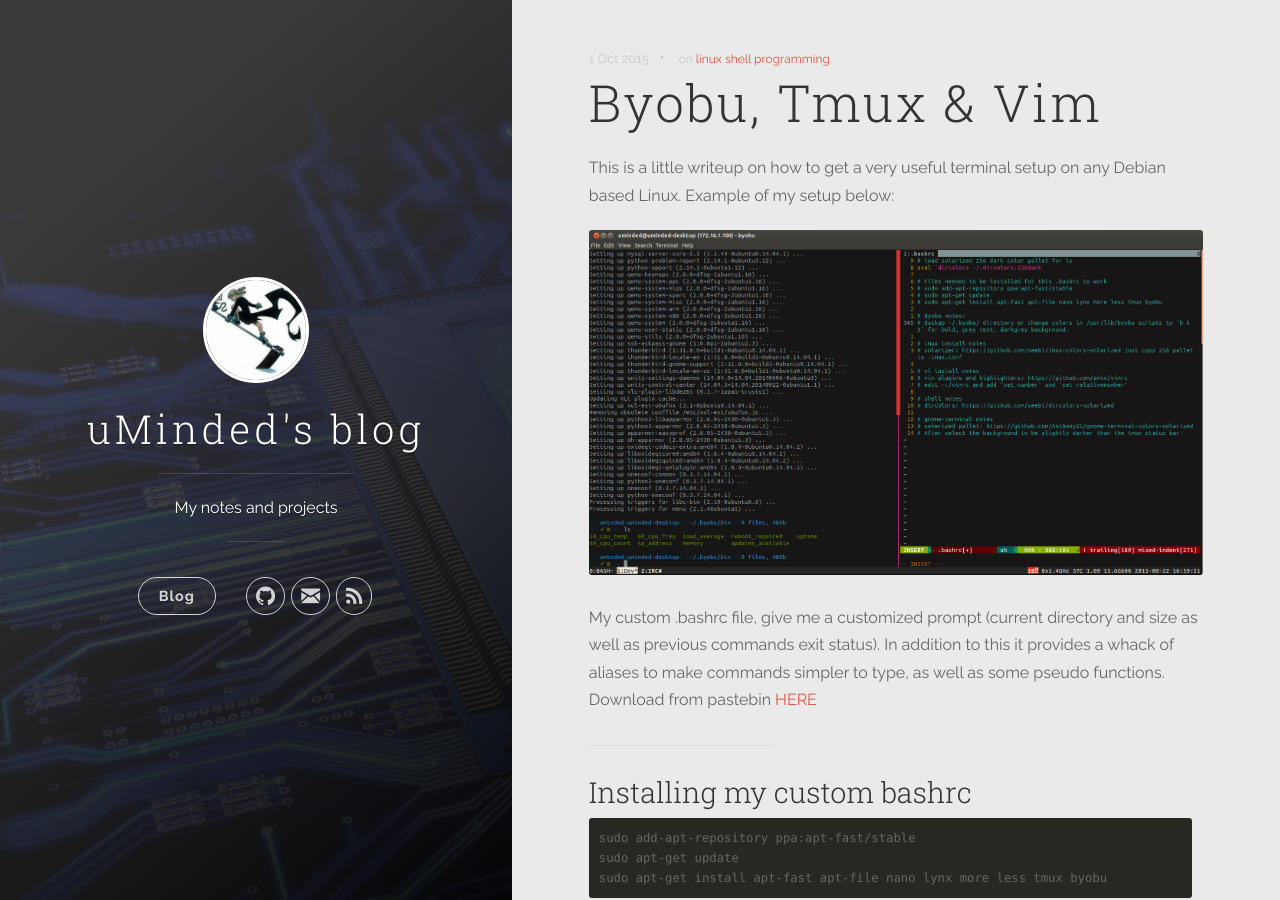
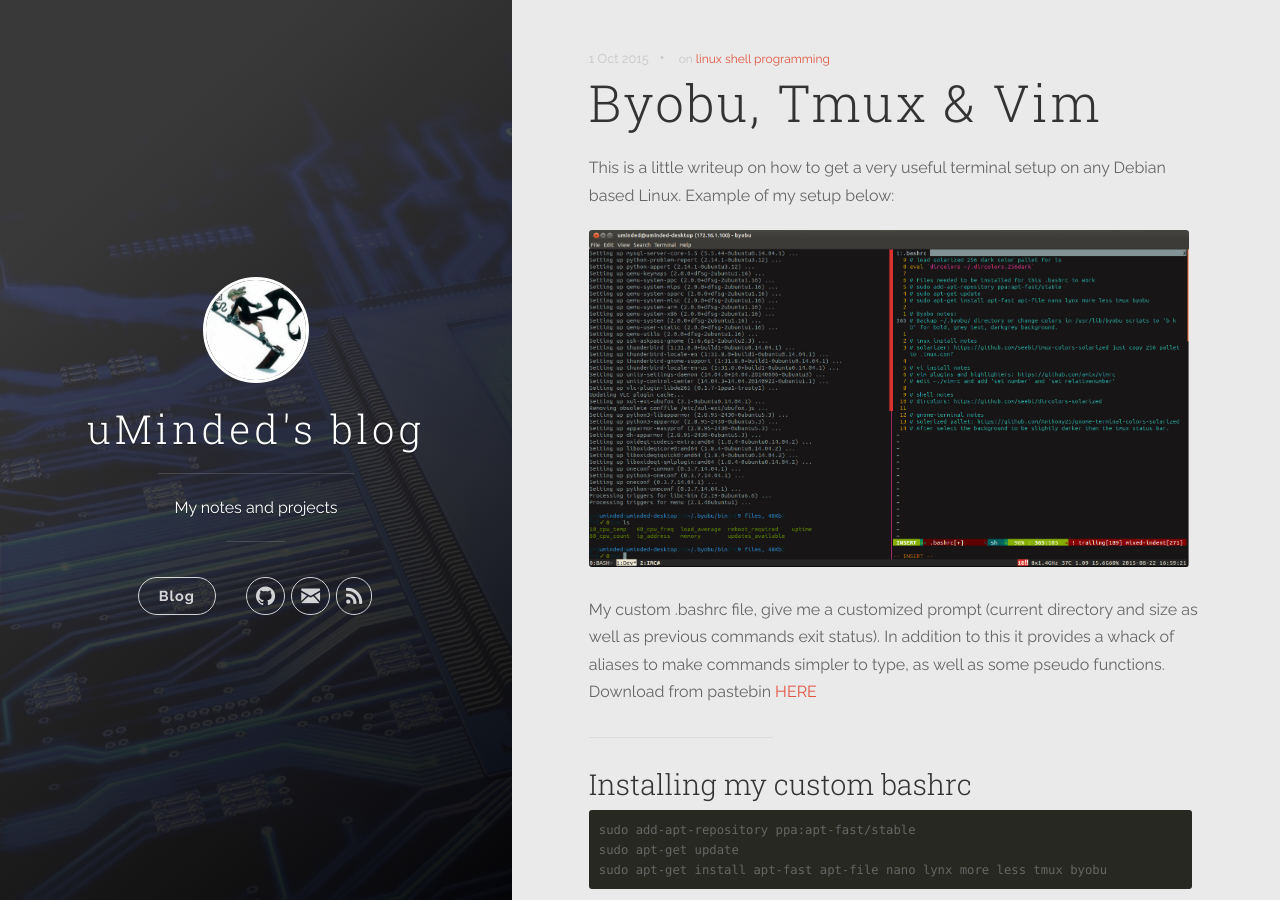
Before and after one commit to iceblu3710/iceblu3710.github.io, a Jekyll site: the page built from _posts/2015-10-01-byobu-tmux-and-vim.md, in a window 1280 px wide and 900 px high. Built offline with Jekyll 4.4.1, drawn with Linux system fonts in a browser that asks for light colours; nearby versions of some CDN libraries.

Commit message:
Kramdown image width

```diff
--- a/_posts/2015-10-01-byobu-tmux-and-vim.md
+++ b/_posts/2015-10-01-byobu-tmux-and-vim.md
@@ -6,7 +6,8 @@
 ---
 This is a little writeup on how to get a very useful terminal setup on any Debian based Linux. Example of my setup below:
 
-<img src="/images/byobu.jpg"  width="660">
+![Terminal Preview](/images/byobu.jpg){:width="600px"}
+
 
 My custom .bashrc file, give me a customized prompt (current directory and size as well as previous commands exit status). In addition to this it provides a whack of aliases to make commands simpler to type, as well as some pseudo functions. Download from pastebin [HERE](http://pastebin.com/Jx8iVqE2)
 
```
